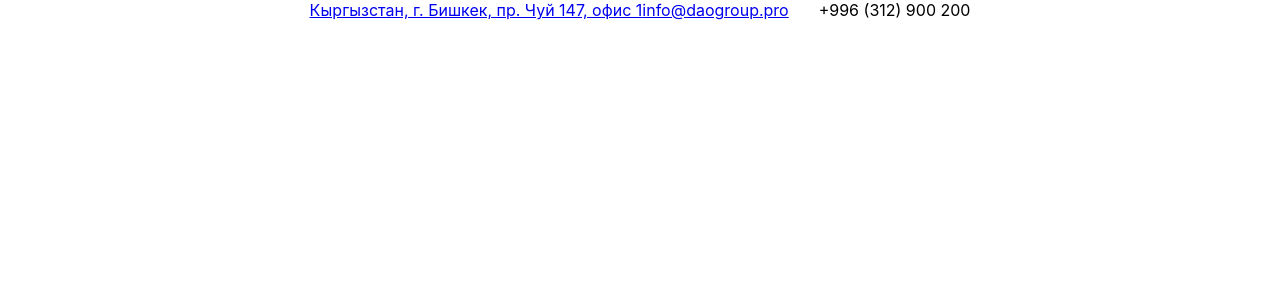
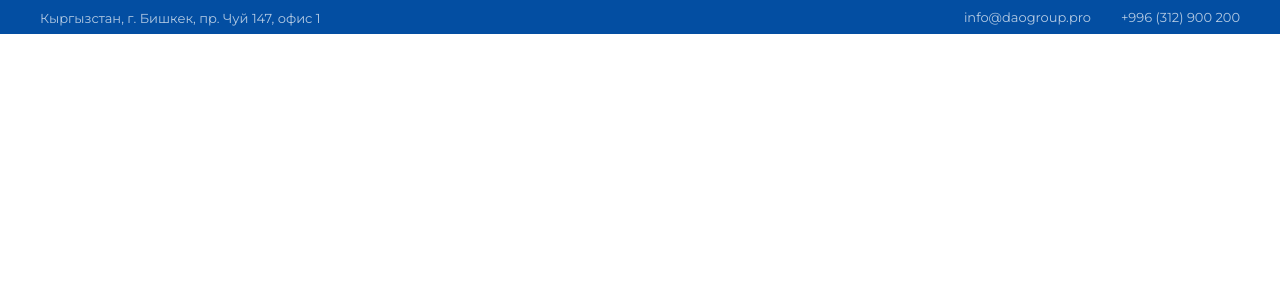
Before and after one commit to Vsevolod-Coder/DAOGroup-Site, a React (Create React App) app: page / in a window 1280 px wide. Shown: the top 300 px of the page. Built offline with nearby package versions, Linux system fonts and the light colour scheme.

Commit message:
disigned header

```diff
--- a/src/Components/Header/Header.css
+++ b/src/Components/Header/Header.css
@@ -1,20 +1,41 @@
+@import url('https://fonts.googleapis.com/css2?family=Montserrat:ital,wght@0,100..900;1,100..900&display=swap');
+
 .header-top_section{
-    max-width: 100%;
-    display: flex;
-    justify-content: center;
+    background-color: #034ea2;
+    padding: 0.547%;
 }
 
-.contacts-container{
+.header-top_section_wrapper {
     display: flex;
-    gap: 30px;
+    justify-content: space-between;
+    align-items: center;
+    max-width: 1200px;
+    margin: 0 auto;
 }
 
-.contacts-container p{
+.address-block a {
+    text-decoration: none;
+    color: #b4cae3;
+    font-family: "Montserrat", sans-serif;
+    font-size: 13px;
+}
+
+.contacts-container {
+    display: flex;
+    align-items: center;
+    gap: 30px;
+    color: #b4cae3;
+    font-family: "Montserrat", sans-serif;
+    font-size: 13px;
+}
+
+.contacts-container a {
+    text-decoration: none;
+    color: #b4cae3;
+    font-family: "Montserrat", sans-serif;
+    font-size: 13px;
+}
+
+.contacts-container p {
     margin: 0;
 }
-
-.header-top_section_wrapper{
-    display: flex;
-    justify-content: space-between;
-    max-width: 1200px;
-}
--- a/src/Components/Header/Header.jsx
+++ b/src/Components/Header/Header.jsx
@@ -12,12 +12,8 @@
                     <Link to="https://2gis.kg/bishkek/firm/70000001053024609">Кыргызстан, г. Бишкек, пр. Чуй 147, офис 1</Link>
                 </div>
                 <div className="contacts-container">
-                    <div className="mail-block">
-                        <Link to='mailto:info@daogroup.pro'>info@daogroup.pro</Link>
-                    </div>
-                    <div className="number-block">
-                        <p>+996 (312) 900 200</p>
-                    </div>
+                    <Link to='mailto:info@daogroup.pro'>info@daogroup.pro</Link>
+                    <p>+996 (312) 900 200</p>
                 </div>
             </div>
         </div>
```
